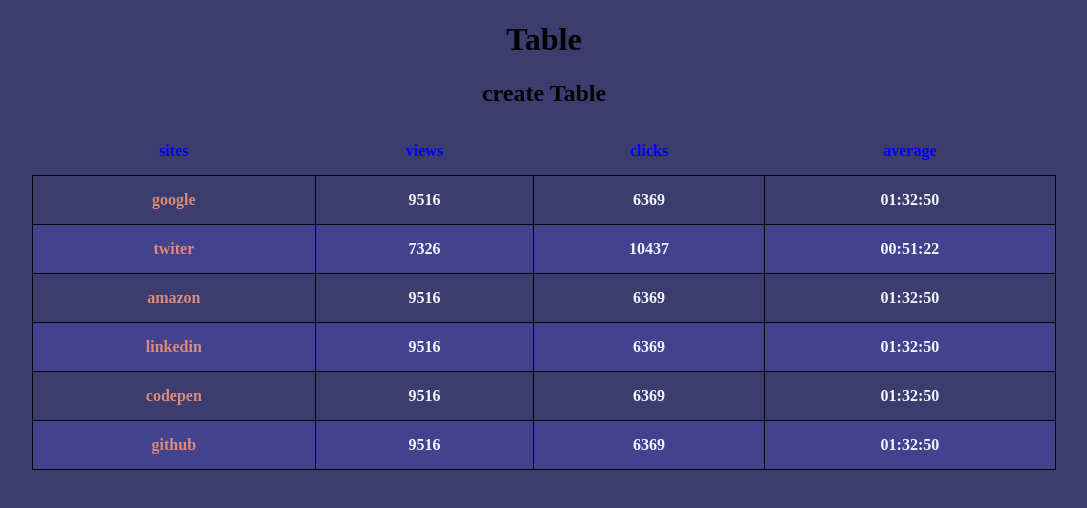
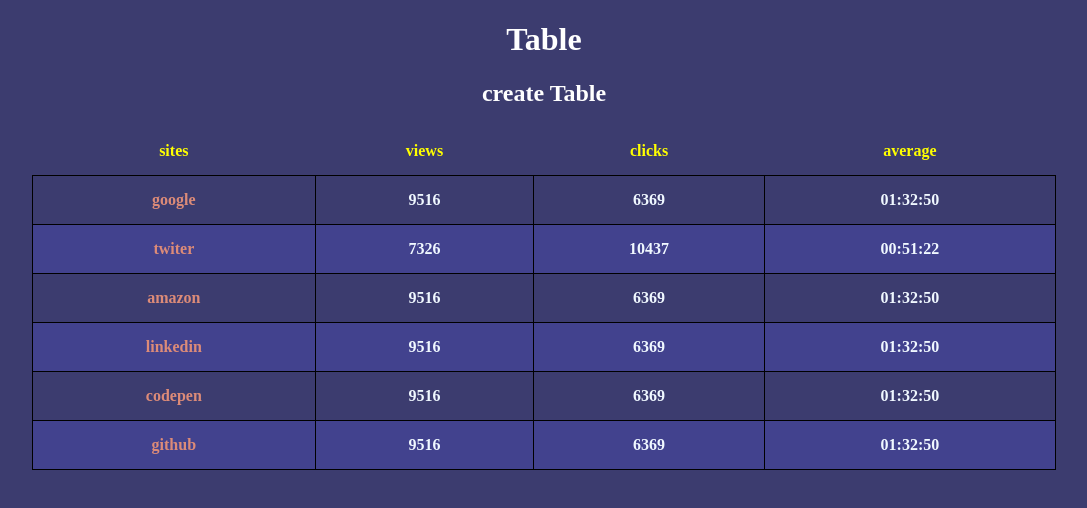
Before and after one commit to jay-soneji/Learning-Tasks, a plain HTML site: page task-1/index.html in a window 1280 px wide. Shown: the whole page, without its empty margins (96-1183 px from the left). Drawn offline with Linux system fonts and the light colour scheme.

Commit message:
css change and comments removed

```diff
--- a/task-1/style.css
+++ b/task-1/style.css
@@ -1,25 +1,3 @@
-/* table {
-    font-family: Arial, Helvetica, sans-serif;
-    border-collapse: collapse;
-    width: 80%;
-}
-
-td,
-th {
-    border: 0.5px solid #dddddd;
-    text-align: left;
-    padding: 5px;
-}
-
-tr:nth-child(odd) {
-    background-color: rgb(85, 109, 201);
-}
-
-tr:nth-child(even) {
-    background-color: blueviolet;
-} */
-
-/* style.css */
 body {
   margin: 0;
   padding: 0;
@@ -28,6 +6,9 @@
   align-items: center;
   height: 100vh;
   background-color: #3c3c6f;
+}
+.head-container {
+  color: white;
 }
 
 .main-container {
@@ -42,7 +23,7 @@
 .table-header th {
   border: none;
   background-color: #3c3c6f;
-  color: blue;
+  color: yellow;
 }
 
 .table-container {
```
